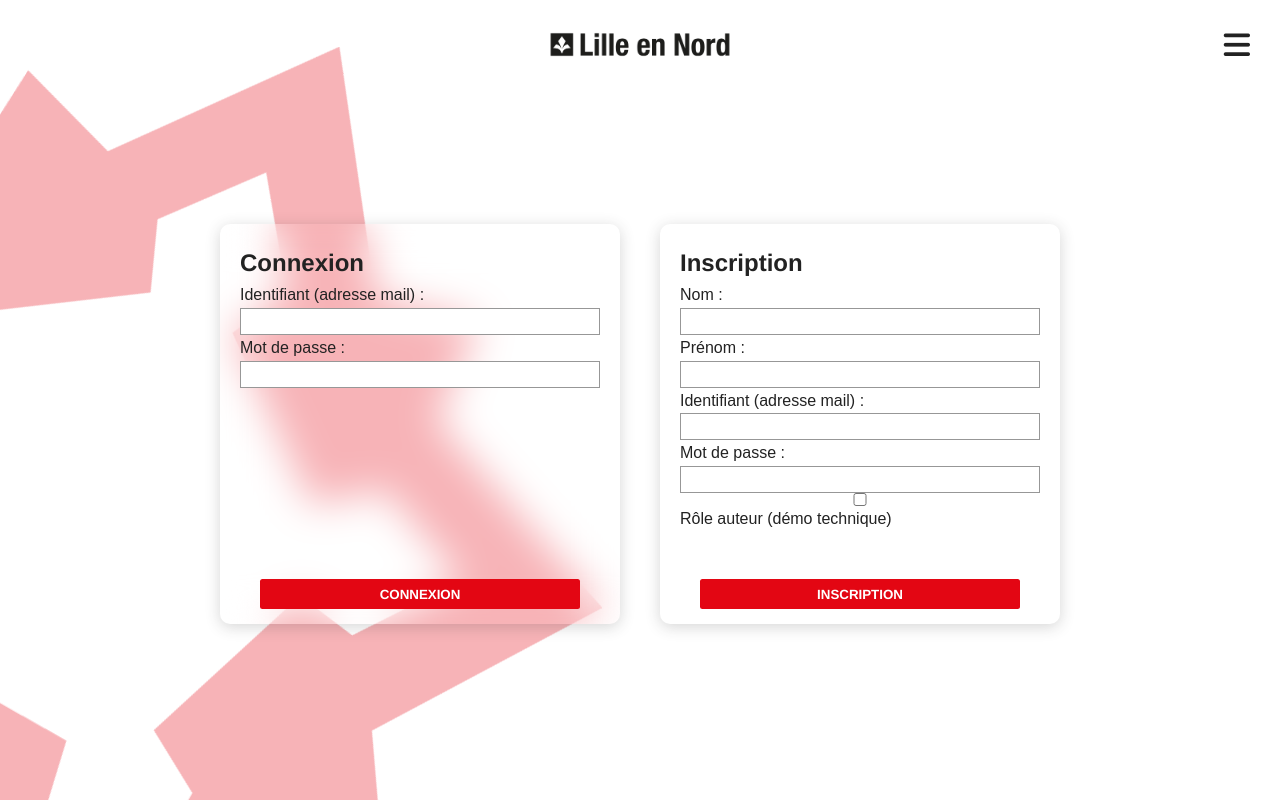
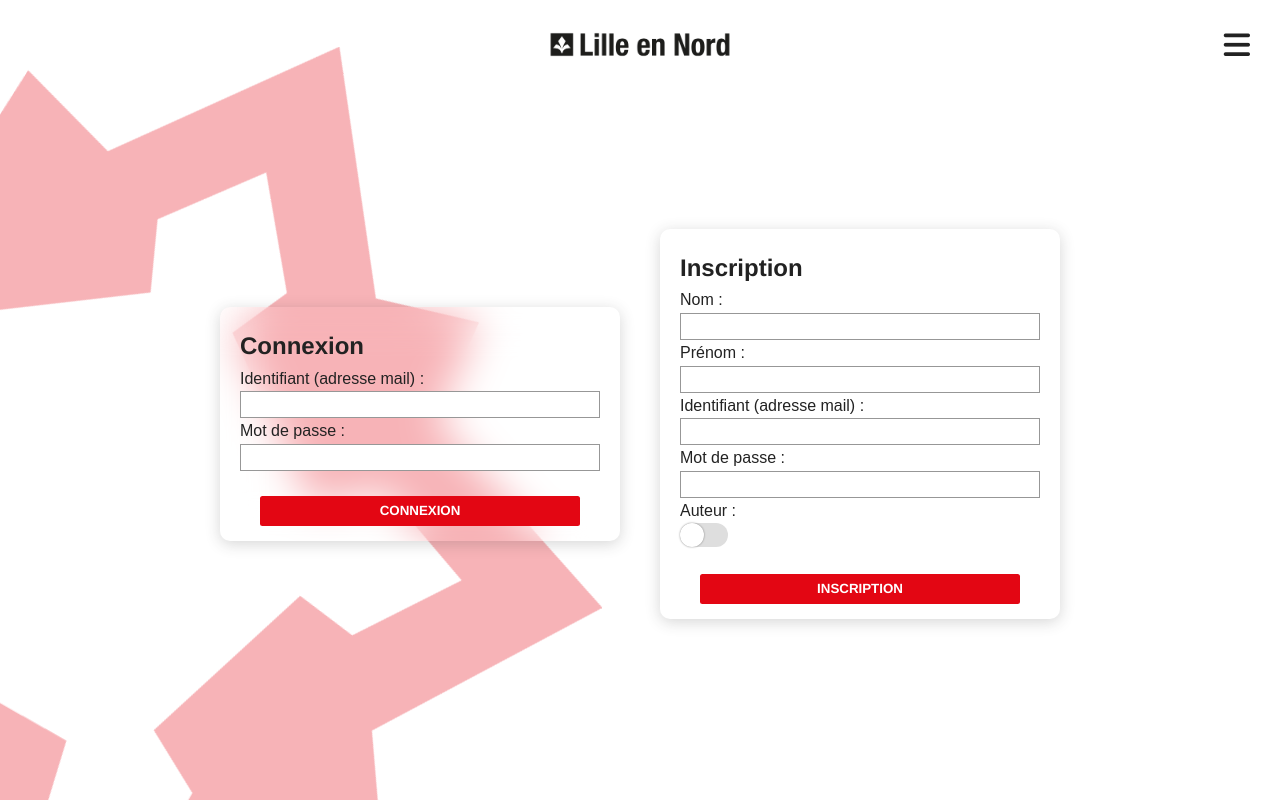
Before and after one commit to Kirjal/lille-en-nord, a Vue app: page /connexion in a window 1280 px wide. Built offline with nearby package versions, Linux system fonts and the light colour scheme.

Commit message:
modifications mineures css

```diff
--- a/db/db.json
+++ b/db/db.json
@@ -71,6 +71,22 @@
       "last_name": "Test",
       "id": 3,
       "author": true
+    },
+    {
+      "email": "nihylin@gmail.com",
+      "password": "$2a$10$8GUVqD6wkgFFivxPb6OYneIM1nOOVl/IB.21Ehc7hj7SzpS8y6fcm",
+      "first_name": "Wanquetin",
+      "last_name": "Philippe",
+      "author": true,
+      "id": 4
+    },
+    {
+      "email": "dfbdfbfdbfdbf@rvfdvfd.fr",
+      "password": "$2a$10$pRJFKSCtcpl9I5zwljeMvu86U8KAiZHinLnLo9NhU4IPUiwRrxACq",
+      "first_name": "rgdgredbgrde",
+      "last_name": "dbfdbfdbfdbfdb",
+      "author": false,
+      "id": 5
     }
   ]
 }
--- a/src/pages/Accueil.vue
+++ b/src/pages/Accueil.vue
@@ -101,6 +101,7 @@ small {
     background-color: rgba(51, 51, 51, 0.2);
     border-radius: 10px;
     padding: 5px;
+    margin-right: 5px;
 }
 
 .creer {
--- a/src/pages/Articles.vue
+++ b/src/pages/Articles.vue
@@ -26,7 +26,7 @@
             <img v-if="article.image" :src="article.image" :alt="`Image de l'article ${article.title}`"/>
             <img v-else src="./../assets/img/planLille.jpg" />
         </div>
-        <label for="image">Image :</label>
+        <label v-if="mod" for="image">Image :</label>
         <input type="text" id="image" v-if="mod" v-model="this.updateImg"/>
 
 
@@ -57,7 +57,7 @@
     </template>
 
     <div v-if="del" class="delete">
-        <p v-if="user?.author">Souhaitez-vous supprimer l'article {{article.title}}?</p>
+        <p v-if="user?.author">Souhaitez-vous supprimer l'article "{{article.title}}" ?</p>
         <div class="boutons" v-if="user?.author">
             <button v-on:click="confirmDelete(article.id)">Confirmer la suppression</button>
             <button v-on:click="this.del=false">Annuler la suppression</button>
--- a/src/pages/Connexion.vue
+++ b/src/pages/Connexion.vue
@@ -5,7 +5,7 @@
             <div>
                 <label for="login0">Identifiant (adresse mail) : </label>
                 <input id="login0" v-model.trim="login0" @input="login0_dirty= true" />
-                <small v-if="login0Error" class="error">Veuillez entrer un identifient valide</small>
+                <small v-if="login0Error" class="error">Veuillez entrer un identifiant valide</small>
             </div>
             <div>
                 <label for="password0">Mot de passe : </label>
@@ -13,6 +13,7 @@
                 <small class="error" v-if="password0Error">Veuillez entrer un mot de passe valide</small>
             </div>
             <button :disabled="form0Error">Connexion</button>
+            <div class="error" v-if="login_error_text">Identifiant ou mot de passe invalide</div>
         </form>
 
         <form @submit.prevent="handleSubmit()">
@@ -20,17 +21,17 @@
             <div>
                 <label for="first_name">Nom : </label>
                 <input id="first_name" v-model.trim="users.first_name" @input="first_name_dirty= true" />
-                <small v-show="first_nameError" class="error">Votre Nom</small>
+                <small v-show="first_nameError" class="error">Veuillez entrer votre nom</small>
             </div>
             <div>
                 <label for="last_name">Prénom : </label>
                 <input id="last_name" v-model.trim="users.last_name" @input="last_name_dirty= true" />
-                <small v-show="last_nameError" class="error">Votre Prénom</small>
+                <small v-show="last_nameError" class="error">Veuillez entrer votre prénom</small>
             </div>
             <div>
                 <label for="login">Identifiant (adresse mail) : </label>
                 <input id="login" v-model.trim="users.email" @input="login_dirty= true" />
-                <small v-show="loginError" class="error">Veuillez entrer un identifient valide</small>
+                <small v-show="loginError" class="error">Veuillez entrer un identifiant valide</small>
             </div>
             <div>
                 <label for="password">Mot de passe : </label>
@@ -38,13 +39,18 @@
                 <small class="error" v-show="passwordError">Veuillez entrer un mot de passe valide</small>
             </div>
             <div>
-                <input type="checkbox" v-model="users.author"/>
-                <label for="author">Rôle auteur (démo technique)</label>
+                <p>Auteur :</p>
+                <div class="switch">
+                    <input id="author" type="checkbox" class="switch-input" v-model="users.author" />
+                    <label for="author" class="switch-label">Switch</label>
                 </div>
+            </div>
+            <div v-if="signed_up">Inscription réussie, pensez à vous connecter !</div>
             <button :disabled="formError">Inscription</button>
         </form>
-        <div v-if="signed_up">Inscription réussie, pensez à vous connecter !</div>
-        <div v-if="login_error_text">Identifiant ou mot de passe invalide</div>
+
+
+
     </div>
 
 </template>
@@ -56,7 +62,7 @@ import axios from 'axios';
     name: 'ConnexionComponent',
     data: function () {
         return {
-                user: { email: '', password: ''},
+            user: { email: '', password: '' },
             users: { email: '', password: '', first_name: '', last_name: '', author: false },
             login0: '',
             password0: '',
@@ -104,7 +110,7 @@ import axios from 'axios';
                 .then(data => {
                     localStorage.setItem('token', data.accessToken);
                     localStorage.setItem('user', JSON.stringify(data.user));//const chosemachin = JSON.parse(localStorage.getItem('user')) pour repasser en objet et le cibler fastoche
-                    if(data.user){
+                    if (data.user) {
                         this.$emit('connexion', data.user);
                         router.push('/');
                     }
@@ -141,7 +147,7 @@ import axios from 'axios';
             return this.login0Error || this.password0Error || !this.login0_dirty || !this.password0_dirty;
         }
     },
-        emits:["connexion"]
+    emits: ["connexion"]
 }
 
 </script>
@@ -158,13 +164,12 @@ import axios from 'axios';
 form {
     width: 100%;
     max-width: 400px;
-    height: 400px;
     display: flex;
     flex-direction: column;
     margin: 20px;
     backdrop-filter: blur(20px);
     box-shadow: 0 3px 15px rgba(51, 51, 51, 0.2);
-    padding: 20px;
+    padding: 20px 20px 70px;
     border-radius: 10px;
     overflow: hidden;
 }
@@ -194,6 +199,63 @@ button:hover {
     background: var(--main-color-darkest);
 }
 
+.switch {
+    position: relative;
+    display: inline-block;
+    width: fit-content;
+}
+
+.switch-input {
+    display: none;
+}
+
+.switch-label {
+    display: block;
+    width: 48px;
+    height: 24px;
+    text-indent: -150%;
+    clip: rect(0 0 0 0);
+    color: transparent;
+    user-select: none;
+}
+
+.switch-label::before,
+.switch-label::after {
+    content: "";
+    display: block;
+    position: absolute;
+    cursor: pointer;
+}
+
+.switch-label::before {
+    width: 100%;
+    height: 100%;
+    background-color: #dedede;
+    border-radius: 9999em;
+    -webkit-transition: background-color 0.25s ease;
+    transition: background-color 0.25s ease;
+}
+
+.switch-label::after {
+    top: 0;
+    left: 0;
+    width: 24px;
+    height: 24px;
+    border-radius: 50%;
+    background-color: #fff;
+    box-shadow: 0 0 2px rgba(0, 0, 0, 0.45);
+    -webkit-transition: left 0.25s ease;
+    transition: left 0.25s ease;
+}
+
+.switch-input:checked+.switch-label::before {
+    background-color: var(--main-color);
+}
+
+.switch-input:checked+.switch-label::after {
+    left: 24px;
+}
+
 .error {
     color: red;
 }
```
Lines whose indentation alone changed are shown as unchanged.
